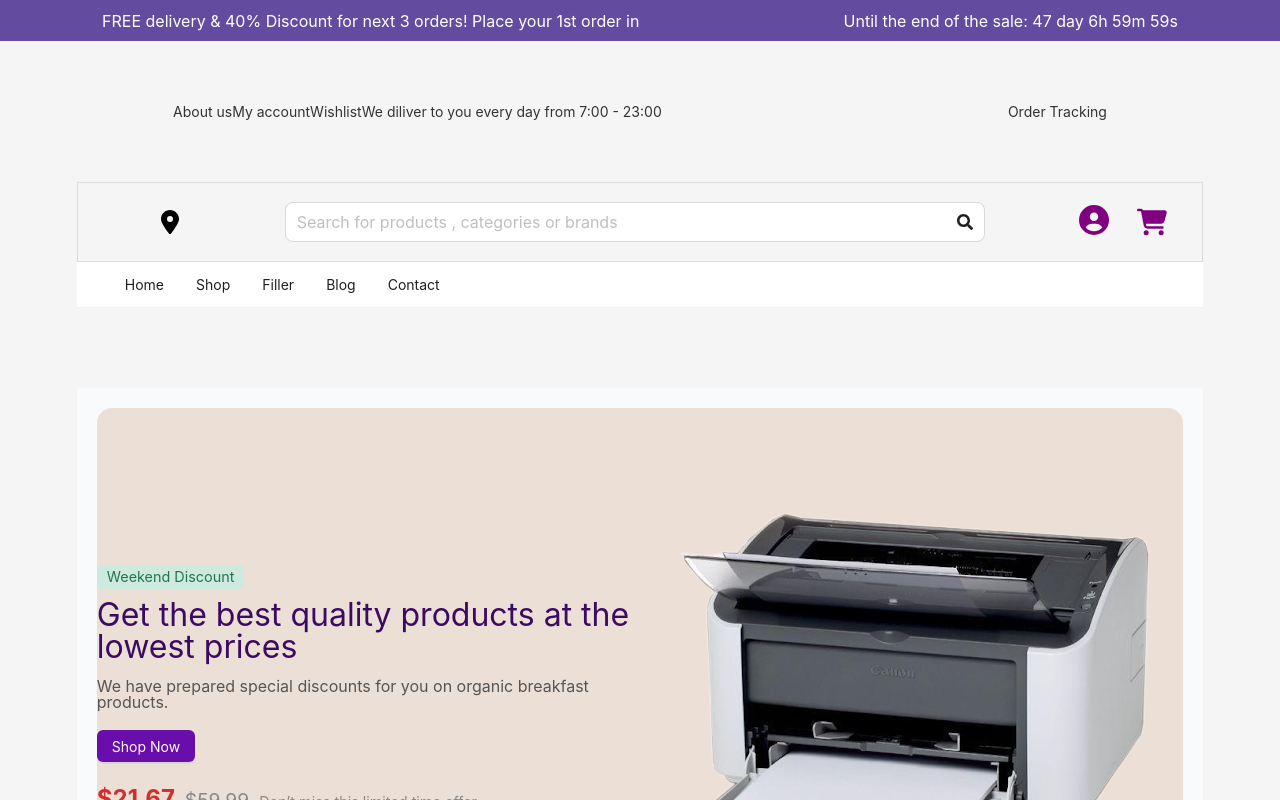
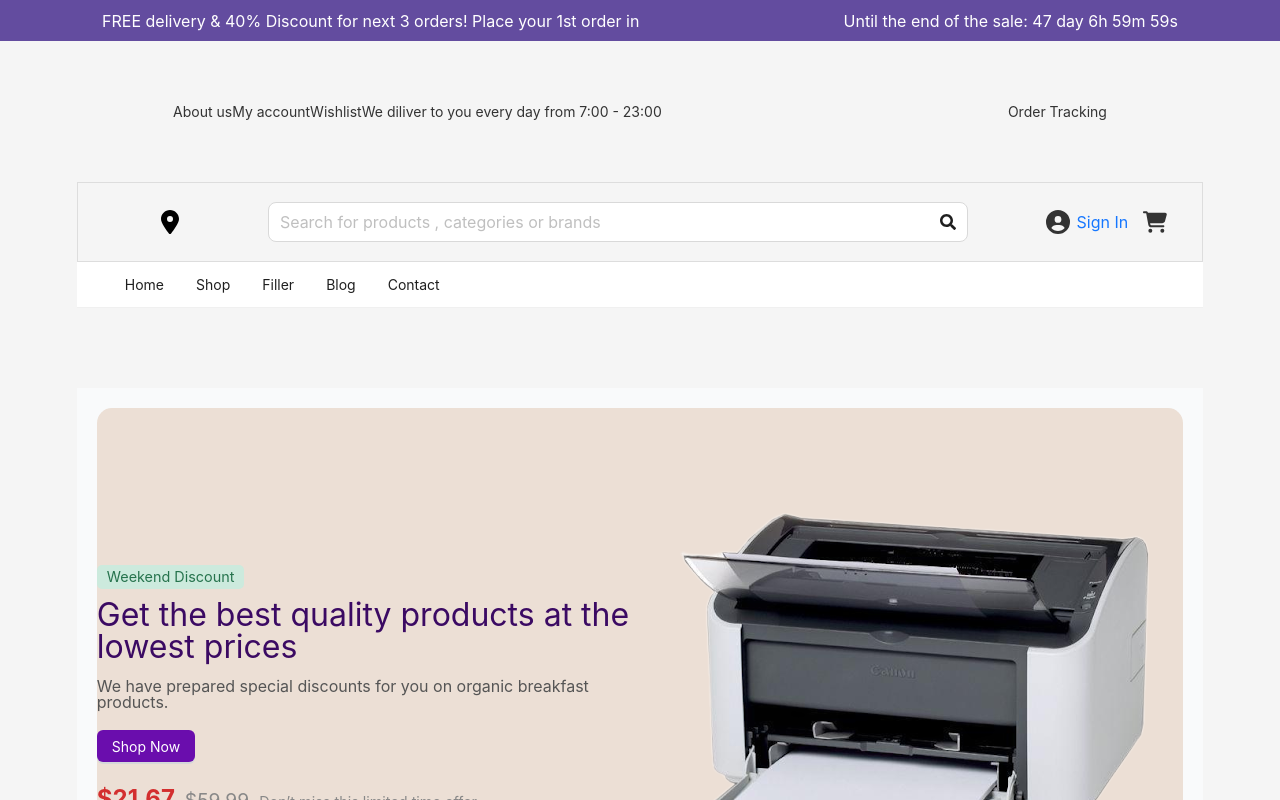
Before and after one commit to Canon1609/WWW_QuanLyBanMayIn, a React (Create React App) app in the folder ecom-project/: page / in a window 1280 px wide. Shown: the top 800 px of the page. Built offline with nearby package versions, Linux system fonts and the light colour scheme.

Commit message:
fix login logic

```diff
--- a/ecom-project/src/App.js
+++ b/ecom-project/src/App.js
@@ -1,8 +1,12 @@
 import AllRoutes from "./allroutes";
+import { AuthProvider } from "./auth/AuthContext";
 function App() {
   return (
     <>
-        <AllRoutes/>
+      <AuthProvider>
+        <AllRoutes />
+      </AuthProvider>
+
     </>
 
   );
--- /dev/null
+++ b/ecom-project/src/auth/AuthContext.js
@@ -0,0 +1,30 @@
+import React, { createContext, useContext, useState } from 'react';
+
+const AuthContext = createContext();
+
+export const AuthProvider = ({ children }) => {
+    const [isAuth, setIsAuth] = useState(false);
+    const [userName, setUserName] = useState('');
+    const [role , setRole] = useState('');
+
+    const SetLogInState = (username,role) => {
+        setIsAuth(true);
+        setUserName(username);
+        setRole(role);
+    };
+
+    const logout = () => {
+        setIsAuth(false);
+        setUserName('');
+        document.cookie = "token=; expires=Thu, 01 Jan 1970 00:00:00 UTC; path=/;";
+        document.cookie = "username=; expires=Thu, 01 Jan 1970 00:00:00 UTC; path=/;";
+    };
+
+    return (
+        <AuthContext.Provider value={{ isAuth, userName, SetLogInState, logout }}>
+            {children}
+        </AuthContext.Provider>
+    );
+};
+
+export const useAuth = () => useContext(AuthContext);
--- a/ecom-project/src/components/user/Header/index.js
+++ b/ecom-project/src/components/user/Header/index.js
@@ -7,21 +7,16 @@ import { Link, useNavigate } from "react-router-dom";
 import { useEffect, useState } from "react";
 // import { getCookie } from "../../../auth/cookie";
 import UserDropDown from "../UserDropDown";
+import { getCookie } from "../../../auth/cookie";
+import { useAuth } from "../../../auth/AuthContext";
 // import { useAuth } from "../../helper/AuthContext/AuthContext";
 const Headers = () => {
-    //  const {isAuth , userName , logout} = useAuth();
-    const [isAuth , setIsAuth] = useState(true);
-    const [userName , setUserName] = useState('Huy');
+     const {isAuth , userName , logout} = useAuth();
+
 
     const navigate = useNavigate();
-    useEffect(()=>{
 
-    },[])
 
-    const handleLogout = ()=>{
-        // logout();
-        navigate("/");
-    }
     return (
         <>
             <div className="header-top-side">
@@ -61,10 +56,10 @@ const Headers = () => {
                             <div className="header-top__search">
                                 <SearchBar />
                             </div>
-                                {isAuth === true ?  (
+                                {isAuth ?  (
                                 <>
                                     <div className="header-top__user">
-                                     <UserDropDown userName = {userName} onLogout = {handleLogout} />
+                                     <UserDropDown userName = {userName} onLogout = {logout} />
                                     <FaCartShopping style={{fontSize : 30 , color : 'purple'}} />
                                     </div>
                                 </> ):
--- a/ecom-project/src/pages/auth/Login/index.js
+++ b/ecom-project/src/pages/auth/Login/index.js
@@ -4,8 +4,10 @@ import "./Login.scss"
 import { useEffect, useState } from "react"
 import { useNavigate } from "react-router-dom";
 import { setCookie } from "../../../auth/cookie";
+import { useAuth } from "../../../auth/AuthContext";
 // import { useAuth } from "../../helper/AuthContext/AuthContext";
 const Login = () => {
+    const [isLogin , setIsLogin] = useState(true);
     const navigate = useNavigate();
     const [messageApi, contextHolder] = message.useMessage();
     const wellcome = (username) => {
@@ -23,8 +25,9 @@ const Login = () => {
             content: 'Tài khoản hoặc mật khẩu không chính xác !'
         })
     }
-    // const {login} = useAuth();
-    const [isUserLogin, setIsUserLogin] = useState(true);
+    // dùng login từ context
+    const {SetLogInState } = useAuth();
+
     // xử lý login
     const handleLogin = async (values) => {
         const { username, password } = values;
@@ -38,20 +41,25 @@ const Login = () => {
             })
             if (res.ok) {
                 const data = await res.json();
+                console.log(data)
                 if(data.status === 200)
                 {
                     wellcome(username);
+                    setCookie('token' , data.token);
+                    setCookie('role' , data.role);
+                    setCookie('username' , data.username);
+                    localStorage.setItem('token' , data.token)
+                    SetLogInState(username , data.role)
                     setTimeout(()=>{
-                        // navigate("/" , login(data.username,data.token))
                         navigate("/")
                     },2500)
                 }
-               else
-               LoginFail();
-
+                else{
+                    LoginFail();
+                }
             }
             else {
-               LoginFail();
+
             }
         } catch (error) {
             console.error("Login failed : " , error);
@@ -72,7 +80,7 @@ const Login = () => {
                     },
                 ]}
             />
-            {isUserLogin ? (<>
+            {isLogin ? (<>
                 <h2 className="form__title">LOGIN</h2>
                 <Form
                     className="form"
@@ -90,7 +98,7 @@ const Login = () => {
                         remember: true,
                     }}
                     onFinish={handleLogin}
-                    // onFinishFailed={onFinishFailed}
+
                     autoComplete="off"
                 >
 
@@ -171,7 +179,7 @@ const Login = () => {
                         remember: true,
                     }}
                     // onFinish={onFinish}
-                    // onFinishFailed={onFinishFailed}
+
                     autoComplete="off"
                 >
                     <Form.Item
```
Also changed, not shown: ecom-project/src/components/user/UserDropDown/index.js (line endings or trailing spaces).
